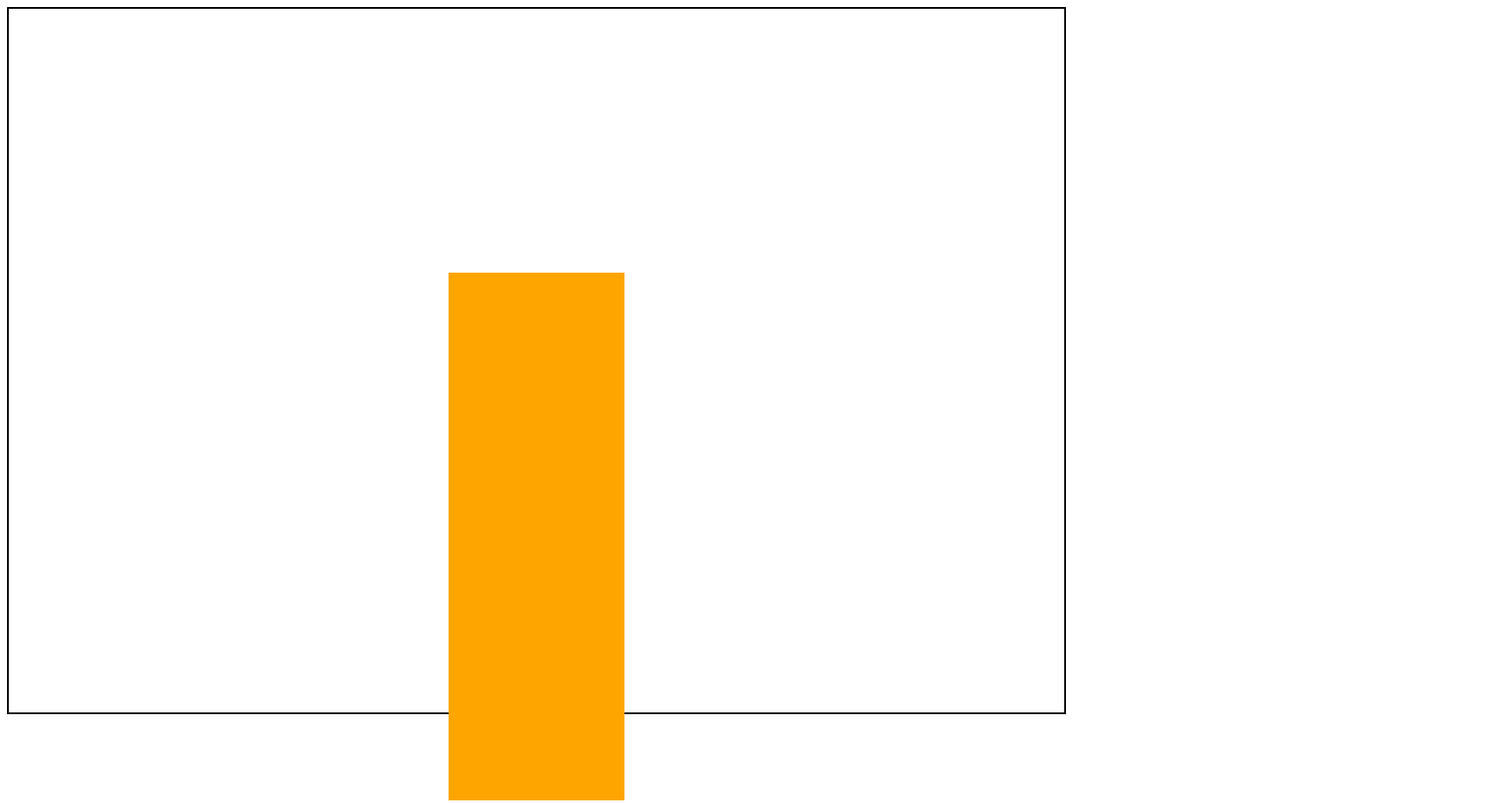
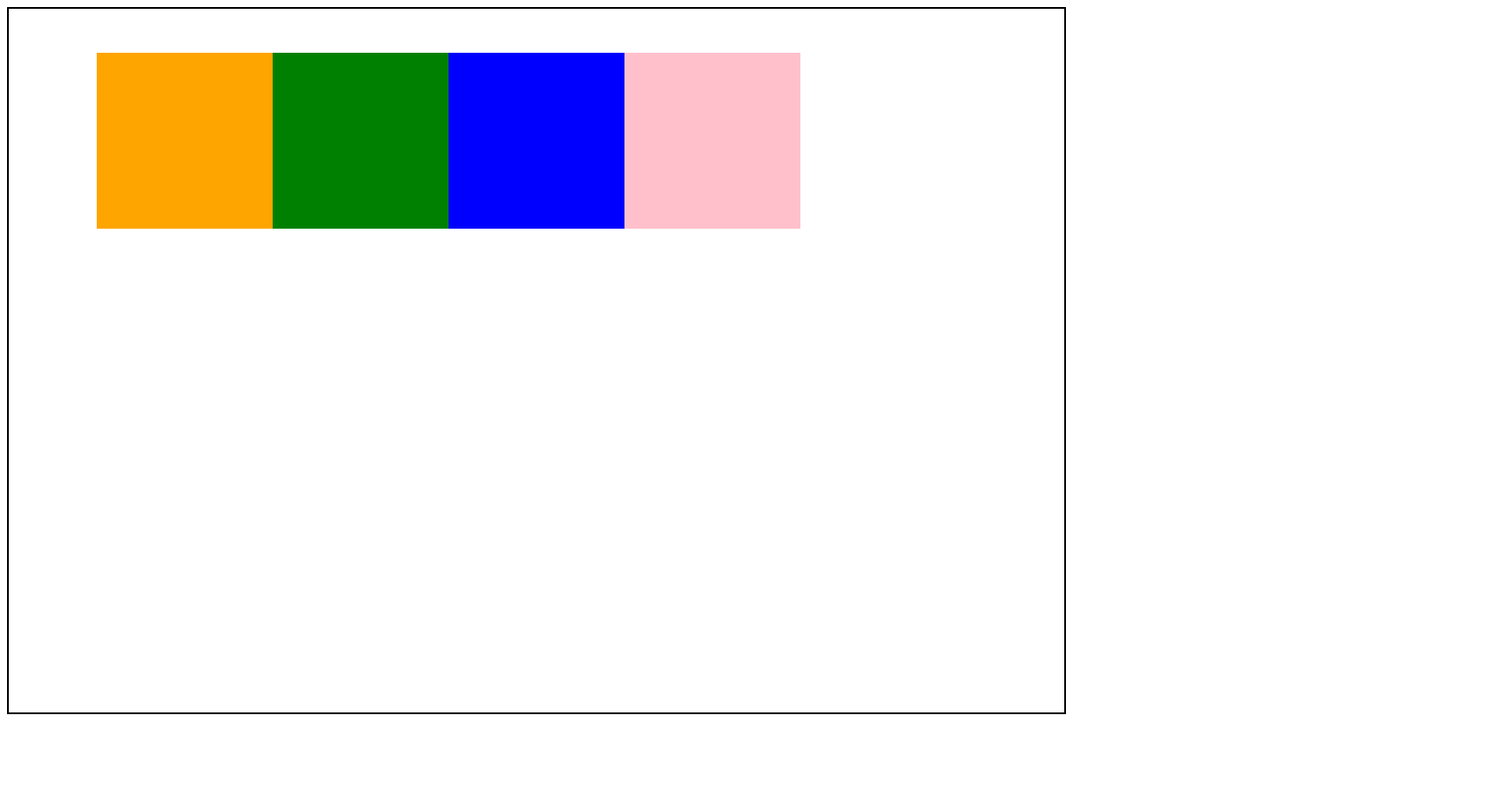
Before and after one commit to tritonZZZ/SMK_WebProject_003, a plain HTML site: page index.html in a window 1280 px wide. Shown: the whole page at 88% size, 1710 px wide, since content can reach past the window. After the commit the page ends 860 px from the top, so only its background shows below. Drawn offline with Linux system fonts and the light colour scheme.

Commit message:
Map generator

```diff
--- a/script.js
+++ b/script.js
@@ -1,16 +1,23 @@
 var container = document.getElementById("container");
 var world = document.getElementById("world");
 
-var x = 0;
+var map = [
+//0-x,1-y,2-z, 3-rotX, 4-rotY, 5-rotZ, 6-height, 7-width, 8-color
+	[0,0,0,0,0,0,200,200,"orange"], //0.
+	[200,0,0,0,0,0,200,200,"green"], //1.
+	[400,0,0,0,0,0,200,200,"blue"], //2.
+	[600,0,0,0,0,0,200,200,"pink"], //3.
+];
 
 function createWorld(){
-	for(let i = 1; i < 4; i++){
+	for(let i = 0; i < map.length; i++){
 		let myElement = document.createElement("div");
-		myElement.id = "element"+i;
-		myElement.style.position = "abolute";
-		myElement.style.height = 200+"px";
-		myElement.style.width = 200+"px";
-		myElement.style.background = "orange";
+		myElement.id = `element${i}`;
+		myElement.style.position = `absolute`;
+		myElement.style.height = `${map[i][6]}px`;
+		myElement.style.width = `${map[i][7]}px`;
+		myElement.style.background = `${map[i][8]}`;
+		myElement.style.transform = `translate3d(${map[i][0]}px,0px,0px)`;
 		world.append(myElement);
 	}
 }
@@ -19,9 +26,8 @@ createWorld();
 
 function update(){
  	world.style.transform = `
- 		rotateY(${x}deg)
- 		translate3d(500px, 300px, 0px)`;
- 	//x++;
+ 		rotateY(${0}deg)
+ 		translate3d(100px, 50px, 0px)`;
 }
 
  timer = setInterval(update, 10);
```
Also changed, not shown: style.css (+0 -39 lines).
